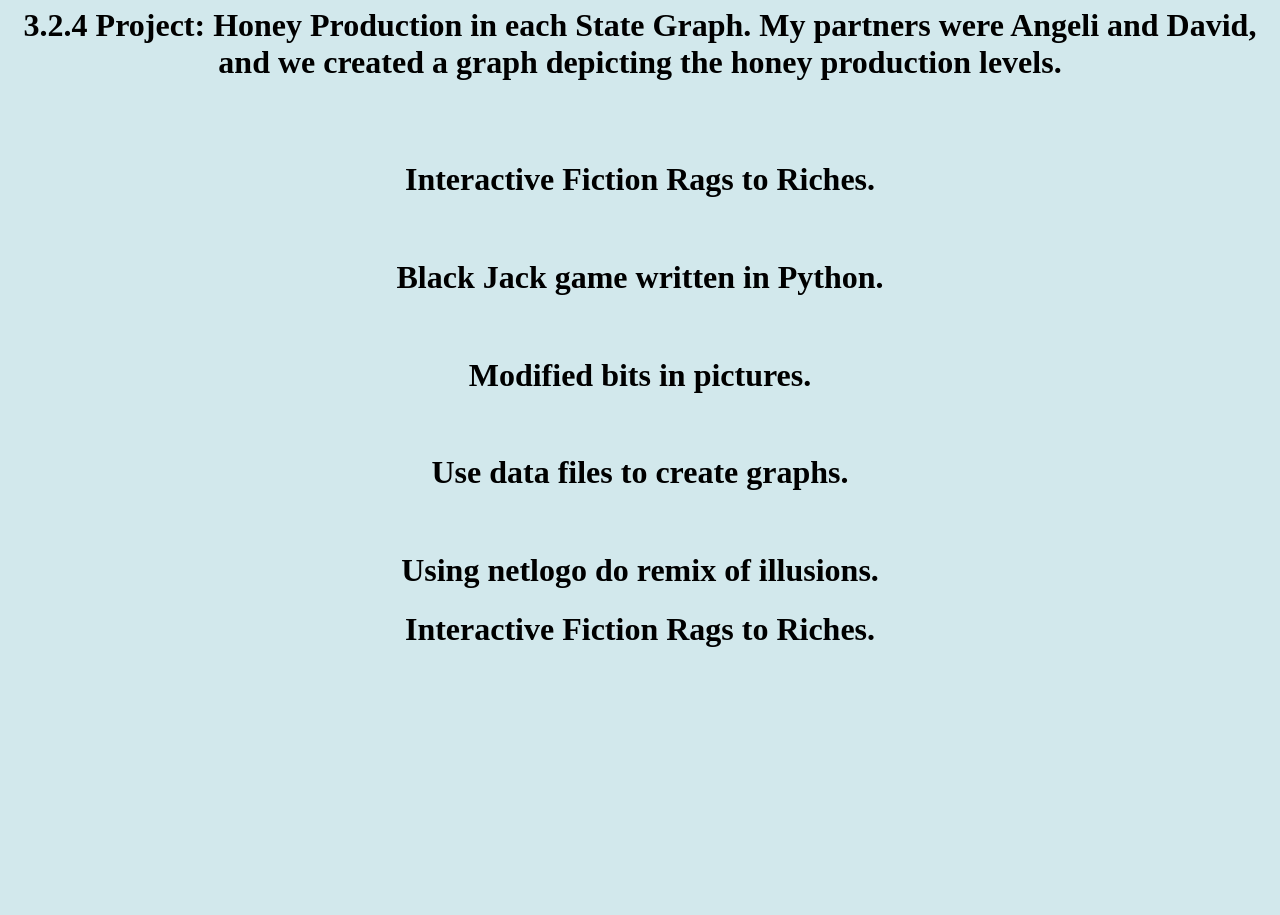
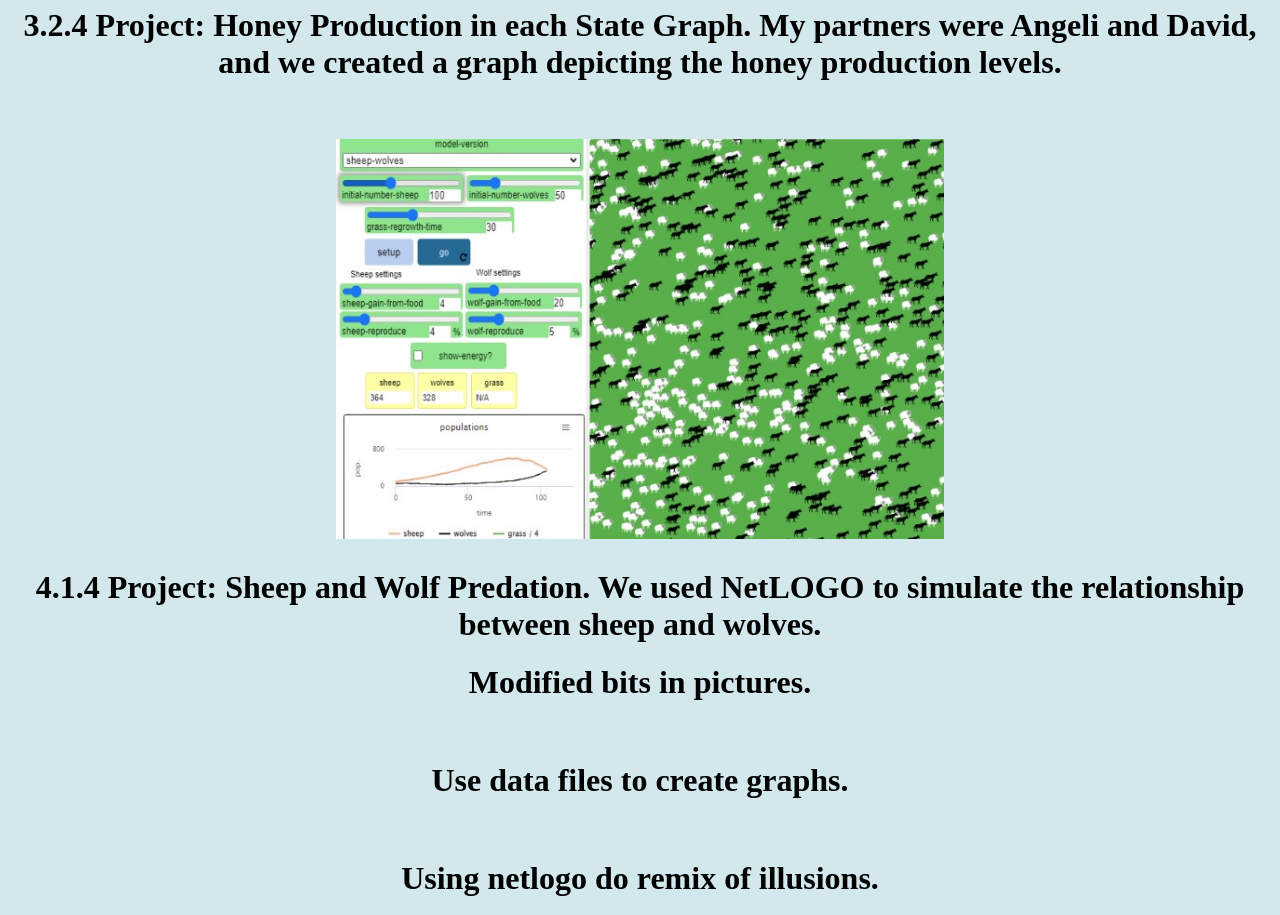
Before and after one commit to angelineeduong/angelineeduong.github.io, a plain HTML site: page portfolio.html in a window 1280 px wide. Shown: the part 2220-3135 px from the top of the page. Before the commit the page ends 2915 px from the top, so only its background shows below. Drawn offline with Linux system fonts and the light colour scheme.

Commit message:
Update portfolio.html

```diff
--- a/portfolio.html
+++ b/portfolio.html
@@ -26,9 +26,9 @@ is a chef in Gordan Ramsay's kitchen making pizza. </h1>
     <h1>  3.2.4 Project: Honey Production in each State Graph. My partners were Angeli and David,
 and we created a graph depicting the honey production levels. <h1>
     <br>
-    <h1>   Interactive Fiction Rags to Riches.</h1>
+    <img src="images/sheep.jpg" height="400">
     <br>
-    <h1>   Black Jack game written in Python.</h1>
+    <h1>   4.1.4 Project: Sheep and Wolf Predation. We used NetLOGO to simulate the relationship between sheep and wolves.
     <br>
     <h1>   Modified bits in pictures.</h1>
     <br>
```
